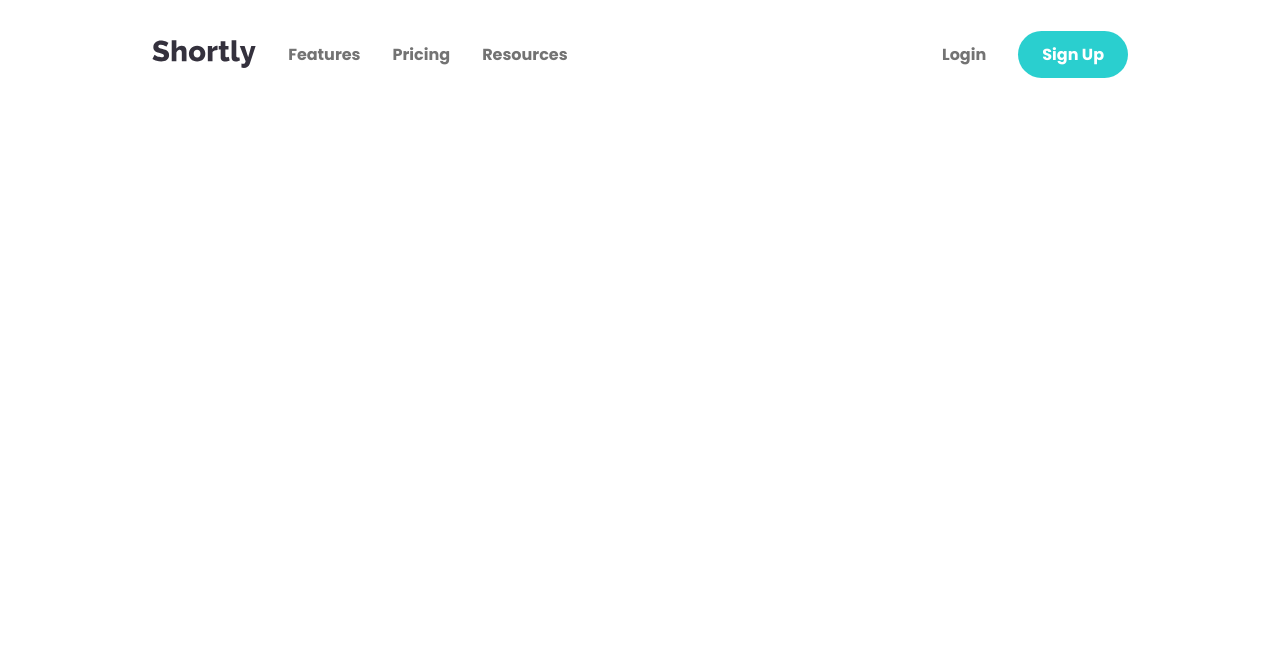
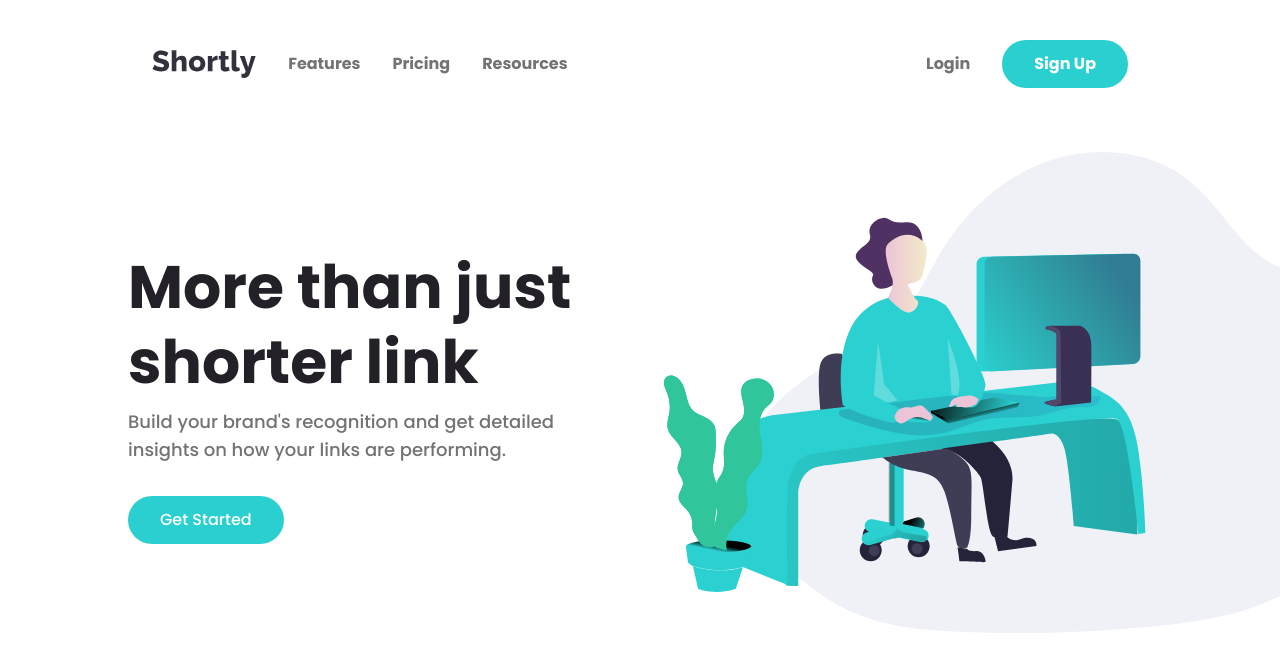
Before and after one commit to Esosek/url-shorten, an Astro site: page / in a window 1280 px wide. Built offline with nearby package versions, Linux system fonts and the light colour scheme; Astro itself is replaced by a stand-in of ours.

Commit message:
Added desktop Intro section

```diff
--- a/src/components/App.tsx
+++ b/src/components/App.tsx
@@ -1,9 +1,11 @@
 import Header from './Header';
+import Intro from './Intro';
 
 export default function App() {
   return (
-    <div className="text-lg text-neutral-500 max-w-5xl mx-auto px-6">
+    <div className="text-lg text-neutral-500 overflow-x-clip">
       <Header />
+      <Intro />
     </div>
   );
 }
--- a/src/components/Header.tsx
+++ b/src/components/Header.tsx
@@ -5,11 +5,13 @@ type HeaderProps = {};
 
 export default function Header(props: HeaderProps) {
   return (
-    <header className="flex justify-between gap-8 py-8 md:py-10">
-      <a href="/">
-        <img src={logo.src} alt="Shortly logo" />
-      </a>
-      <Navbar />
+    <header className="sticky bg-white top-0">
+      <div className="max-w-5xl mx-auto flex items-center justify-between gap-8 px-6 py-8 md:py-10">
+        <a href="/">
+          <img src={logo.src} alt="Shortly logo" />
+        </a>
+        <Navbar />
+      </div>
     </header>
   );
 }
--- /dev/null
+++ b/src/components/Intro.tsx
@@ -0,0 +1,26 @@
+import workingImg from '../assets/images/illustration-working.svg';
+import Link from './UI/Link';
+
+export default function Intro() {
+  return (
+    <section id="intro" className="px-6">
+      <div className="max-w-5xl mx-auto grid items-center justify-start my-6 gap-12 md:grid-cols-2">
+        <div className="grid">
+          <h1 className="text-6xl font-bold text-neutral-900 my-2 leading-tight">
+            More than just shorter link
+          </h1>
+          <p className="mb-8">
+            Build your brand's recognition and get detailed insights on how your
+            links are performing.
+          </p>
+          <Link isPrimary={true}>Get Started</Link>
+        </div>
+        <img
+          src={workingImg.src}
+          alt="Illustration of working individual"
+          className="w-[150%] max-w-none"
+        />
+      </div>
+    </section>
+  );
+}
--- a/src/components/Navbar.tsx
+++ b/src/components/Navbar.tsx
@@ -2,7 +2,7 @@ import { useState } from 'react';
 import Link from './UI/Link';
 
 export default function Navbar() {
-  const [isOpen, setIsOpen] = useState(true);
+  const [isOpen, setIsOpen] = useState(false);
 
   function handleMenuClick() {
     setIsOpen((prevValue) => !prevValue);
--- a/src/components/UI/Link.tsx
+++ b/src/components/UI/Link.tsx
@@ -12,12 +12,12 @@ export default function Link({
   isPrimary = false,
 }: LinkProps) {
   const primaryClasses = isPrimary
-    ? 'bg-cyan text-white py-3 px-6 rounded-full hover:bg-cyan/50 transition-colors'
+    ? 'bg-cyan text-white py-3 px-8 rounded-full hover:bg-cyan/50 transition-colors'
     : 'md:hover:text-neutral-700';
   return (
     <a
       href={href}
-      className={`text-base w-full block text-center md:inline ${primaryClasses}`}
+      className={`text-base w-full block text-center md:w-fit ${primaryClasses}`}
     >
       {children}
     </a>
--- a/src/pages/index.astro
+++ b/src/pages/index.astro
@@ -7,7 +7,7 @@ import App from '../components/App';
   <head>
     <meta charset="utf-8" />
     <link rel="icon" type="image/svg+xml" href={favicon.src} />
-    <meta name="viewport" content="width=device-width" />
+    <meta name="viewport" content="width=device-width, initial-scale=1" />
     <meta name="generator" content={Astro.generator} />
     <!-- Google fonts -->
     <link rel="preconnect" href="https://fonts.googleapis.com" />
```
Also changed, not shown: src/assets/images/illustration-working.svg (renamed from public/images/illustration-working.svg).
